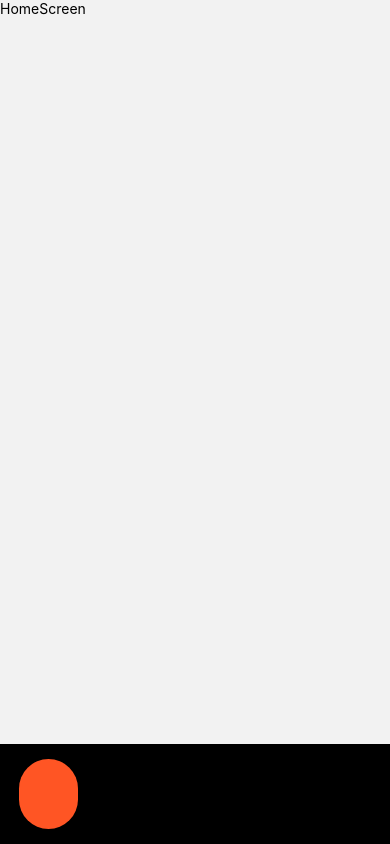
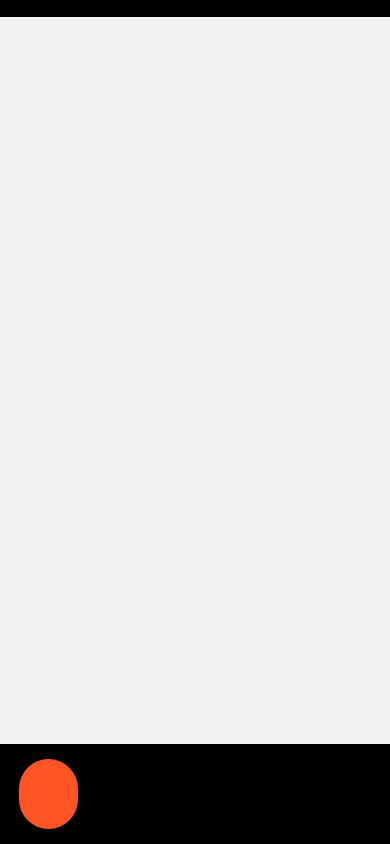
Before and after one commit to GMKrishna99/ticket_booking_react_native_app, a React Native app: screen /Home in a window 390 px wide. Built offline with nearby package versions, Linux system fonts and the light colour scheme.

Commit message:
chore : style

```diff
--- a/src/screens/HomeScreen.tsx
+++ b/src/screens/HomeScreen.tsx
@@ -1,6 +1,7 @@
 /* eslint-disable @typescript-eslint/no-unused-vars */
 import * as React from 'react';
 import { Text, View, StyleSheet } from 'react-native';
+import { COLORS } from '../theme/theme';
 
 interface HomeScreenProps { }
 
@@ -15,5 +16,7 @@ const HomeScreen = (props: HomeScreenProps) => {
 export default HomeScreen;
 
 const styles = StyleSheet.create({
-  container: {},
+  container: {
+    backgroundColor: COLORS.Black,
+  },
 });
```
